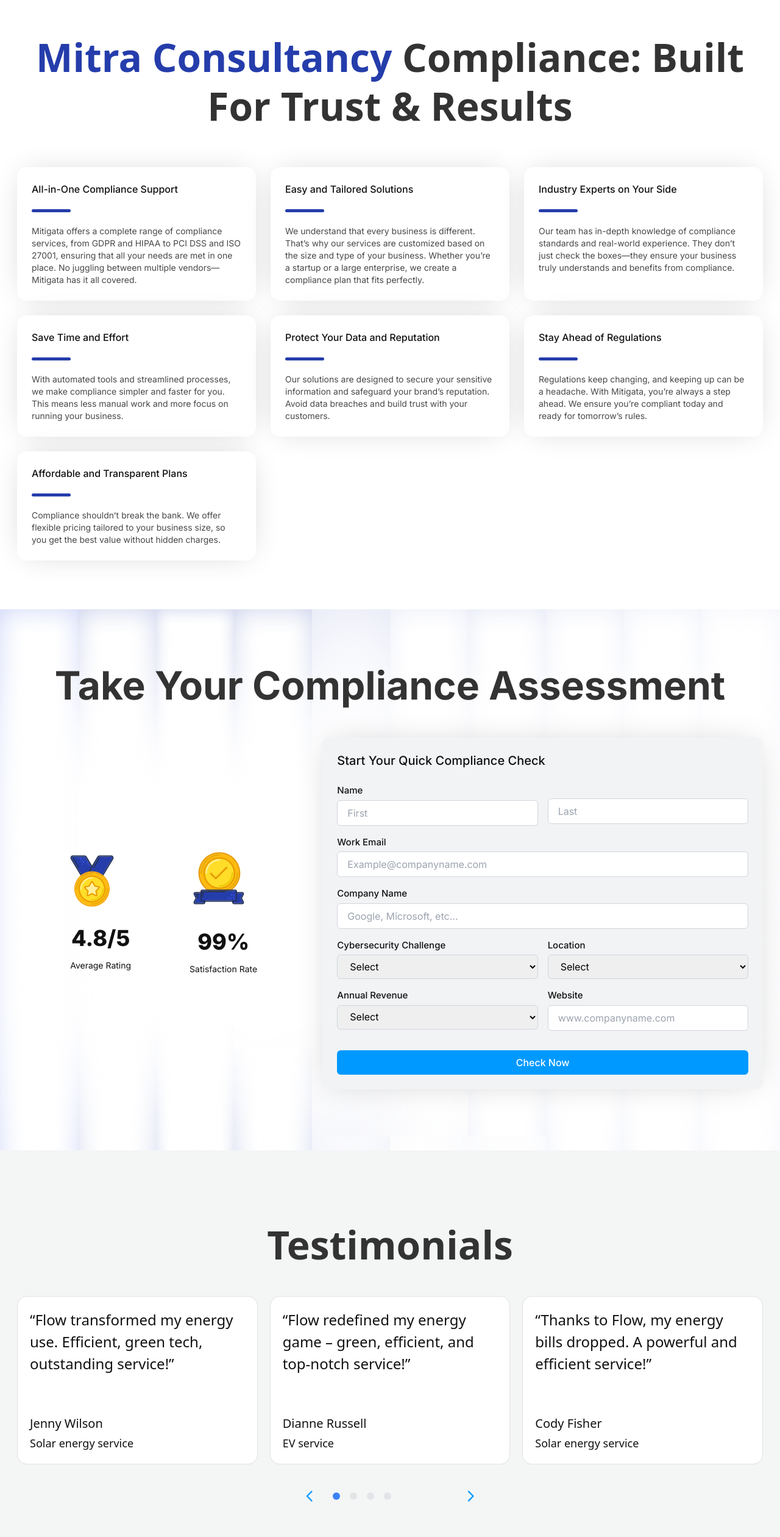
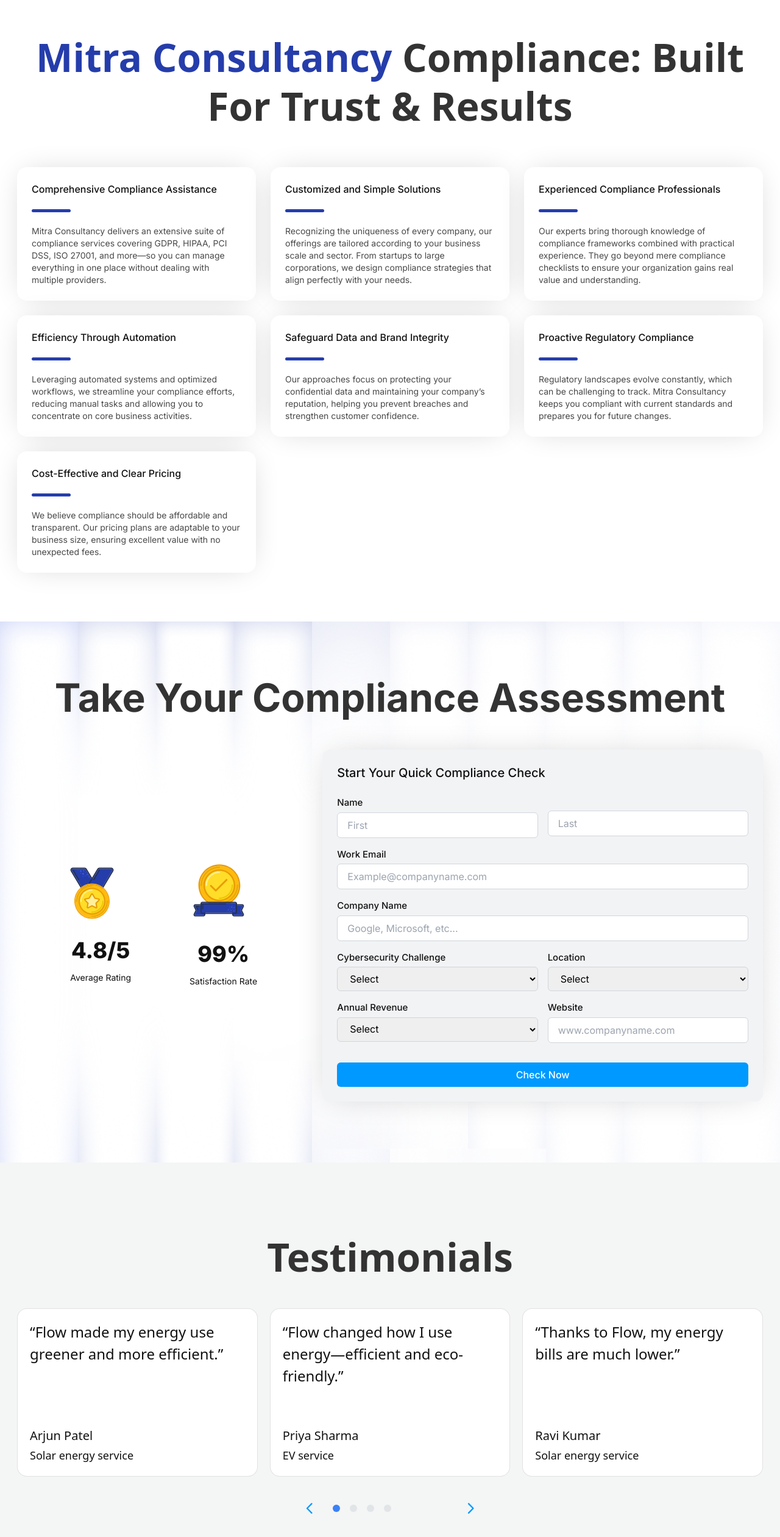
Before and after one commit to neon-lab-dev/MITR-Consultancy-Client, a Next.js app: page /cybersecurity-compliance in a window 1280 px wide. Shown: the part 2999-5519 px from the top of the page at 61% size. Built offline with nearby package versions, Linux system fonts and the light colour scheme.

Commit message:
Rephrased testimonials

```diff
--- a/src/Components/CybersecurityCompliance/CyberSecurityTestimonials/CyberSecurityTestimonials.tsx
+++ b/src/Components/CybersecurityCompliance/CyberSecurityTestimonials/CyberSecurityTestimonials.tsx
@@ -11,28 +11,24 @@ import { ICONS } from "@/assets";
 
 const testimonials = [
   {
-    name: "Jenny Wilson",
+    name: "Arjun Patel",
     role: "Solar energy service",
-    message:
-      "Flow transformed my energy use. Efficient, green tech, outstanding service!",
+    message: "Flow made my energy use greener and more efficient.",
   },
   {
-    name: "Dianne Russell",
+    name: "Priya Sharma",
     role: "EV service",
-    message:
-      "Flow redefined my energy game – green, efficient, and top-notch service!",
+    message: "Flow changed how I use energy—efficient and eco-friendly.",
   },
   {
-    name: "Cody Fisher",
+    name: "Ravi Kumar",
     role: "Solar energy service",
-    message:
-      "Thanks to Flow, my energy bills dropped. A powerful and efficient service!",
+    message: "Thanks to Flow, my energy bills are much lower.",
   },
   {
-    name: "Courtney Henry",
+    name: "Anjali Mehta",
     role: "Home energy consultant",
-    message:
-      "I recommend Flow to all my clients – reliable, affordable, and green.",
+    message: "I suggest Flow for affordable, reliable green energy solutions.",
   },
 ];
 
--- a/src/Components/CybersecurityCompliance/TrustAndResults/TrustAndResults.tsx
+++ b/src/Components/CybersecurityCompliance/TrustAndResults/TrustAndResults.tsx
@@ -6,41 +6,42 @@ const TrustAndResults = () => {
   // featuresData.ts
   const featuresData = [
   {
-      title: "All-in-One Compliance Support",
+    title: "Comprehensive Compliance Assistance",
     description:
-        "Mitigata offers a complete range of compliance services, from GDPR and HIPAA to PCI DSS and ISO 27001, ensuring that all your needs are met in one place. No juggling between multiple vendors—Mitigata has it all covered.",
+      "Mitra Consultancy delivers an extensive suite of compliance services covering GDPR, HIPAA, PCI DSS, ISO 27001, and more—so you can manage everything in one place without dealing with multiple providers.",
   },
   {
-      title: "Easy and Tailored Solutions",
+    title: "Customized and Simple Solutions",
     description:
-        "We understand that every business is different. That’s why our services are customized based on the size and type of your business. Whether you’re a startup or a large enterprise, we create a compliance plan that fits perfectly.",
+      "Recognizing the uniqueness of every company, our offerings are tailored according to your business scale and sector. From startups to large corporations, we design compliance strategies that align perfectly with your needs.",
   },
   {
-      title: "Industry Experts on Your Side",
+    title: "Experienced Compliance Professionals",
     description:
-        "Our team has in-depth knowledge of compliance standards and real-world experience. They don’t just check the boxes—they ensure your business truly understands and benefits from compliance.",
+      "Our experts bring thorough knowledge of compliance frameworks combined with practical experience. They go beyond mere compliance checklists to ensure your organization gains real value and understanding.",
   },
   {
-      title: "Save Time and Effort",
+    title: "Efficiency Through Automation",
     description:
-        "With automated tools and streamlined processes, we make compliance simpler and faster for you. This means less manual work and more focus on running your business.",
+      "Leveraging automated systems and optimized workflows, we streamline your compliance efforts, reducing manual tasks and allowing you to concentrate on core business activities.",
   },
   {
-      title: "Protect Your Data and Reputation",
+    title: "Safeguard Data and Brand Integrity",
     description:
-        "Our solutions are designed to secure your sensitive information and safeguard your brand’s reputation. Avoid data breaches and build trust with your customers.",
+      "Our approaches focus on protecting your confidential data and maintaining your company’s reputation, helping you prevent breaches and strengthen customer confidence.",
   },
   {
-      title: "Stay Ahead of Regulations",
+    title: "Proactive Regulatory Compliance",
     description:
-        "Regulations keep changing, and keeping up can be a headache. With Mitigata, you’re always a step ahead. We ensure you’re compliant today and ready for tomorrow’s rules.",
+      "Regulatory landscapes evolve constantly, which can be challenging to track. Mitra Consultancy keeps you compliant with current standards and prepares you for future changes.",
   },
   {
-      title: "Affordable and Transparent Plans",
+    title: "Cost-Effective and Clear Pricing",
     description:
-        "Compliance shouldn’t break the bank. We offer flexible pricing tailored to your business size, so you get the best value without hidden charges.",
+      "We believe compliance should be affordable and transparent. Our pricing plans are adaptable to your business size, ensuring excellent value with no unexpected fees.",
   },
 ];
+
 
   return (
     <div className="my-20">
```
Lines whose indentation alone changed are shown as unchanged.
